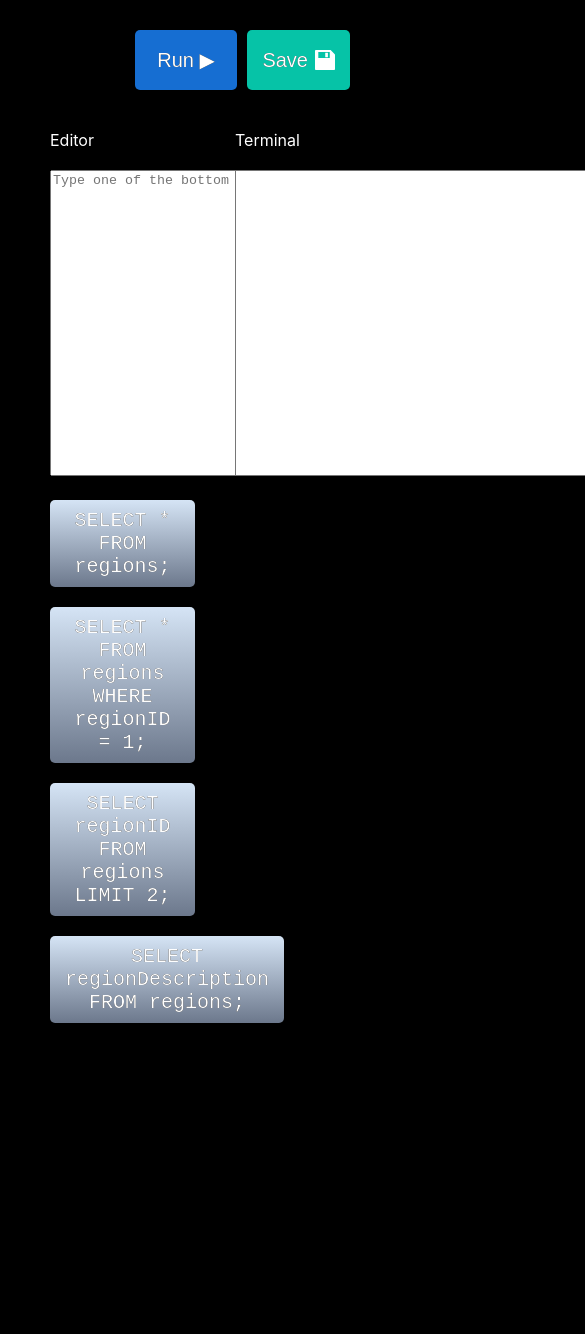
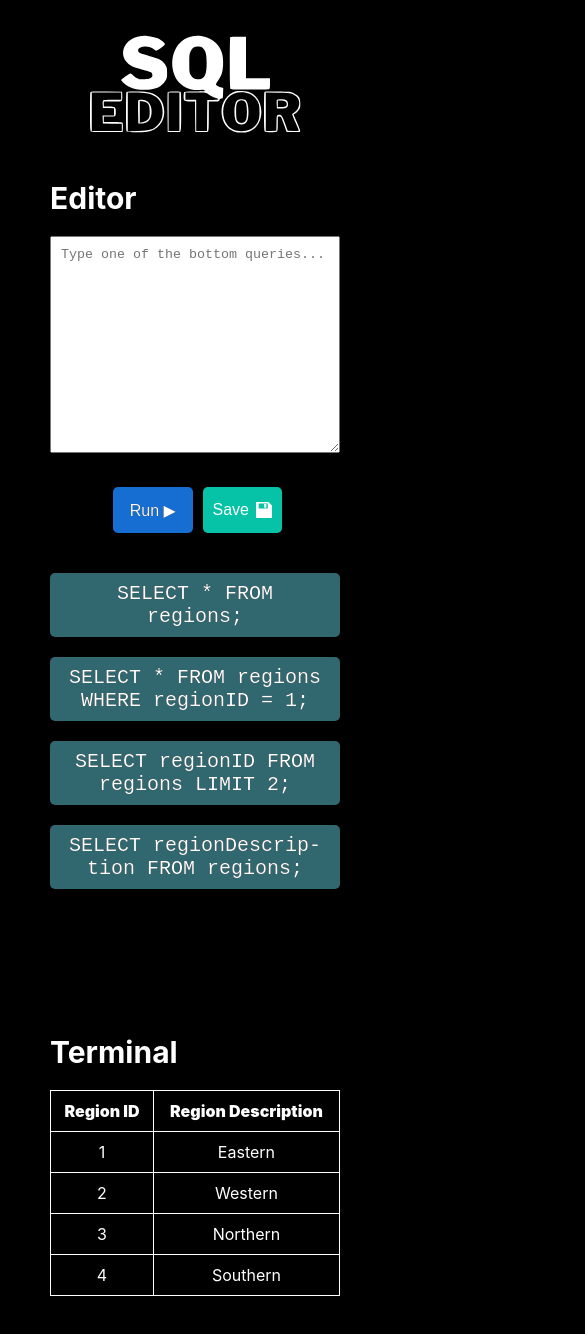
Before and after one commit to ishita-chandra/SQL-Editor, a React (Create React App) app: page / in a window 390 px wide. Shown: the top 1334 px of the page, 585 px wide, since content can reach past the window. Before the commit the page ends 1063 px from the top, so only its background shows below. Built offline with nearby package versions, Linux system fonts and the light colour scheme.

Commit message:
added functionalities and responsiveness

```diff
--- a/public/index.html
+++ b/public/index.html
@@ -4,6 +4,9 @@
     <meta charset="utf-8" />
     <link rel="icon" href="%PUBLIC_URL%/favicon.ico" />
     <meta name="viewport" content="width=device-width, initial-scale=1" />
+    <link rel="preconnect" href="https://fonts.googleapis.com">
+<link rel="preconnect" href="https://fonts.gstatic.com" crossorigin>
+<link href="https://fonts.googleapis.com/css2?family=Libre+Franklin:wght@600;700;800&display=swap" rel="stylesheet">
     <meta name="theme-color" content="#000000" />
     <meta
       name="description"
--- a/src/App.css
+++ b/src/App.css
@@ -8,84 +8,44 @@ body{
 
 .SQL{
   display:flex;
+  justify-content:space-around;
 }
 
-.button{
-  display:flex;
-  justify-content:right;
-}
-.save-svg{
-  height:20px;
-  fill:white !important;
-  margin: 10px 5px 10px 7px;
+
+
+.heading{
+  font-size:30px;
+  font-weight:bold;
+  color: #fff;
 }
 
-.BUTTON_Run {
-  width:102.59px;
-  -webkit-border-radius: 20px;
-  -moz-border-radius: 20px;
-  border-radius: 5px;
-  color: #FFFFFF;
-  font-family: Arial;
-  font-size: 20px;
-  font-weight: 100;
-  padding: 10px;
-  background-color: #166ED2;
+.SQL-svg{
+width:300px;
+margin:0;
+margin-top:10px;
+margin-bottom:10px;
+}
+.SQL-svg-container{
 
-  text-shadow: 0 0 0 #000000;
-  border: solid #337FED 0;
-  text-decoration: none;
-  display: inline-block;
-  cursor: pointer;
-  text-align: center;
+  display:flex;
+  justify-content:center;
+  align-items:center;
+margin:0;
+height:150px;overflow:hidden;
+
 }
 
-.BUTTON_Run:hover {
-  border: solid #337FED 1px;
-  background: #1E62D0;
-  background-image: -webkit-linear-gradient(top, #1E62D0, #3D94F6);
-  background-image: -moz-linear-gradient(top, #1E62D0, #3D94F6);
-  background-image: -ms-linear-gradient(top, #1E62D0, #3D94F6);
-  background-image: -o-linear-gradient(top, #1E62D0, #3D94F6);
-  background-image: -webkit-gradient(to bottom, #1E62D0, #3D94F6);
-  -webkit-border-radius: 20px;
-  -moz-border-radius: 20px;
-  border-radius: 5px;
-  text-decoration: none;
+
+@media(max-width:500px){
+  .SQL{
+  display:block;}
+
 }
- .BUTTON_Save {
-   display:flex;
-   align-items:center;
-  -webkit-border-radius: 20px;
-  -moz-border-radius: 20px;
-  border-radius: 5px;
-  color: #FFFFFF;
-  font-family: Arial;
-  font-size: 20px;
-  font-weight: 100;
-  margin-left: 0;
-  padding: 10px 10px 10px 15px;
-  background-color: #06C3A7;
+@media (max-width:350px) {
+  #root{
+      margin-left:0;
+      margin-right:0;
+  }
 
 
-  text-shadow: 0 0 0 #000000;
-  border: solid #337FED 0;
-  text-decoration: none;
-  /* display: inline-block; */
-  cursor: pointer;
-  text-align: center;
 }
-
-.BUTTON_Save:hover {
-  border: solid #337FED 0;
-  background: #1eac97;
-  background-image: -webkit-linear-gradient(top, #3C8809, #14B64C);
-  background-image: -moz-linear-gradient(top, #3C8809, #14B64C);
-  background-image: -ms-linear-gradient(top, #3C8809, #14B64C);
-  background-image: -o-linear-gradient(top, #3C8809, #14B64C);
-  background-image: -webkit-gradient(to bottom, #3C8809, #14B64C);
-  -webkit-border-radius: 20px;
-  -moz-border-radius: 20px;
-  border-radius: 5px;
-  text-decoration: none;
-}
--- a/src/App.js
+++ b/src/App.js
@@ -1,19 +1,44 @@
-import save from './assets/save.svg';
+import sql from './assets/SQL.svg';
 import './App.css';
 import Editor from './components/editor/Editor'
 import Terminal from './components/terminal/Terminal'
+import {useState} from 'react'
+import React from 'react'
+import{map} from './constants'
+
+
 
 
 function App() {
+  const [text,setText]=useState("")
+  const [query,setQuery]=useState("SELECT * FROM regions;")
+  function handleClick1()
+  {
+    let updatedText=text.trim()
+    if(updatedText in map)
+    {
+      setQuery(updatedText);
+    }
+    else{
+      alert(" Please select the below mentioned queries only")
+    }
+  }
+
   return (
     <>
-    <div className="button">
-      <button className="BUTTON_Run">Run ▶</button>
-      <button className="BUTTON_Save">Save<img className="save-svg" src={save}/> </button>
+    <div className="SQL-svg-container">
+    <img className="SQL-svg" src={sql}/>
     </div>
+    {/* <div className="button">
+      <button className="BUTTON_Run" onClick={handleClick1}>Run ▶</button>
+      <button className="BUTTON_Save" onClick={()=>window.print()}>Save<img className="save-svg" src={save}/> </button>
+    </div> */}
     <div className="SQL">
-      <Editor/>
-      <Terminal/>
+
+      <Editor setQuery={setQuery} text={text} setText={setText} handleClick={handleClick1}/>
+
+
+      <Terminal query={query}/>
     </div>
     </>
   );
--- a/src/components/editor/Editor.css
+++ b/src/components/editor/Editor.css
@@ -1,44 +1,136 @@
 .editor{
-    width: 50%;
+    width: 48%;
     min-height: 100vh;
     color: #fff;
 }
+
+.button{
+    display:flex;
+    justify-content:right;
+    margin-bottom:20px;
+  }
+  .save-svg{
+    height:16px;
+    fill:white !important;
+    margin: 10px 5px 10px 7px;
+  }
+
 .BUTTON_AVN {
-    background: #31676f;;
-    background-image: -webkit-linear-gradient(top, #D5E4F5, #6C788C);
-    background-image: -moz-linear-gradient(top, #D5E4F5, #6C788C);
-    background-image: -ms-linear-gradient(top, #D5E4F5, #6C788C);
-    background-image: -o-linear-gradient(top, #D5E4F5, #6C788C);
-    background-image: -webkit-gradient(to bottom, #D5E4F5, #6C788C);
-    -webkit-border-radius: 5px;
-    -moz-border-radius: 5px;
+    background: #31676f;
     border-radius: 5px;
     color: #fff;
     font-family: "Courier New" ;
     font-size: 20px;
     font-weight: 100;
     padding: 9px 15px;
-    -webkit-box-shadow: 0 2px 5px 0 #605f5f;
-    -moz-box-shadow: 0 0 0 0 #000000;
     box-shadow: 0 0 0 0 #000000;
+    text-shadow: 0 0 0 #000000;
+    border: solid #337FED 0;
+    text-decoration: none;
+    display: inline-block;
+    text-align: center;
+    hyphens: auto;
+ }
+
+
+ .BUTTON_AVN:hover {
+    border-radius: 5px;
+    text-decoration: none;
+    background: #27565d;
+ }
+ .text{
+     font-family:"Courier New";
+     width: calc(100% - 20px);
+     font-weight: bold;
+     padding:10px;
+     box-sizing: border-box;
+ }
+ .text::-webkit-input-placeholder {
+    font-weight: lighter;
+
+}
+.text::-moz-placeholder {
+    font-weight: lighter;
+
+}
+.text::-ms-input-placeholder {
+    font-weight: lighter;
+
+}
+
+
+.BUTTON_Run {
+    width:79.47px;
+    border-radius: 5px;
+    color: #FFFFFF;
+    font-size: 16px;
+    font-weight: 100;
+
+    background-color: #166ED2;
+
     text-shadow: 0 0 0 #000000;
     border: solid #337FED 0;
     text-decoration: none;
     display: inline-block;
     cursor: pointer;
     text-align: center;
- }
+  }
 
- .BUTTON_AVN:hover {
-    /* border: solid #337FED 1px;
-    background: #1E62D0; */
-    /* background-image: -webkit-linear-gradient(top, #1E62D0, #3D94F6);
-    background-image: -moz-linear-gradient(top, #1E62D0, #3D94F6);
-    background-image: -ms-linear-gradient(top, #1E62D0, #3D94F6);
-    background-image: -o-linear-gradient(top, #1E62D0, #3D94F6);
-    background-image: -webkit-gradient(to bottom, #1E62D0, #3D94F6); */
-    -webkit-border-radius: 5px;
-    -moz-border-radius: 20px;
+  .BUTTON_Run:hover {
+    border: solid #337FED 1px;
+    background: #1E62D0;
     border-radius: 5px;
     text-decoration: none;
- }
+  }
+   .BUTTON_Save {
+     display:flex;
+     align-items:center;
+    border-radius: 5px;
+    color: #FFFFFF;
+    font-size: 16px;
+    font-weight: 100;
+    margin-left: 0;
+    margin-right:5px;
+     padding: 5px 5px 5px 10px;
+    background-color: #06C3A7;
+    border: solid #337FED 0;
+    text-decoration: none;
+    /* display: inline-block; */
+    cursor: pointer;
+    text-align: center;
+  }
+
+  .BUTTON_Save:hover {
+    border: solid #337FED 0;
+    background: #1eac97;
+
+    border-radius: 5px;
+    text-decoration: none;
+  }
+
+
+
+
+@media (max-width:500px) {
+    .editor{
+        width:unset;
+    }
+    .BUTTON_AVN{
+        width:calc(100% - 20px);
+    }
+    .button{
+        justify-content:center;
+
+      }
+}
+@media (max-width:350px) {
+    .editor{
+        margin-left:0;
+        margin-right:0;
+    }
+
+.BUTTON_Run,.BUTTON_Save{
+    font-size:14px;
+
+  }
+  }
--- a/src/components/editor/Editor.js
+++ b/src/components/editor/Editor.js
@@ -1,25 +1,78 @@
-import React,{useRef} from 'react'
+import React from 'react'
 import './Editor.css'
-function Editor() {
-  const textRef=useRef(null)
-  const obj=['create','where','select','from','limit']
+import {q1,q2,q3,q4} from '../../constants'
+import save from '../../assets/save.svg';
 
 
 
-  function handleClick1(){}
-  function handleClick2(){}
-  function handleClick3(){}
-  function handleClick4(){}
+function Editor({setQuery,text,setText,handleClick}) {
+
+  const obj = ['create', 'where', 'select', 'from', 'limit']
+
+  const handleMyChange = (e) => {
+    const query = e.target.value;
+    if (!query)
+    {setText("")
+     return;}
+
+    const queryArr = query.split(" ");
+
+    const lastItem = queryArr[queryArr.length - 1];
+    const updatedQueryArr = queryArr.map((ele) => {
+      if (obj.includes(ele.toLowerCase())) return ele.toUpperCase();
+      return ele;
+    });
+
+    updatedQueryArr[updatedQueryArr.length - 1] = lastItem;
+    //e.target.value = updatedQueryArr.join(" ");
+    setText(updatedQueryArr.join(" "))
+  }
+
+  // function handleChange(e) {
+  //   var query=e.target.value;
+  //   if(!query) return;
+
+  //   var que=query.split(" ");
+  //   var last=que[que.length-1]
+
+  //   que.forEach(function (q){
+  //     if(q!==last && obj.includes(q.toLowerCase())){
+  //       q=q.toUpperCase()
+  //     }
+
+  //   })
+
+  //   e.target.value=ans
+  // }
+
+
+  function handleClick1() {
+    setQuery(q1)
+   }
+  function handleClick2() {
+    setQuery(q2)
+   }
+  function handleClick3() {
+    setQuery(q3)
+   }
+  function handleClick4() {
+    setQuery(q4)
+  }
+
   return (
-      <>
-    <div className="editor">
-        <p>Editor</p>
-    <textarea ref={textRef} className="text" placeholder="Type one of the bottom queries..." rows={20} cols={90} ></textarea>
-    <button className="BUTTON_AVN" onClick={handleClick1}> SELECT * FROM regions; </button>
-    <button className="BUTTON_AVN" onClick={handleClick2}> SELECT * FROM regions WHERE regionID = 1;</button>
-    <button className="BUTTON_AVN" onClick={handleClick3}> SELECT regionID FROM regions LIMIT 2; </button>
-    <button className="BUTTON_AVN" onClick={handleClick4}> SELECT regionDescription FROM regions;</button>
+    <>
+      <div className="editor">
+        <p className="heading">Editor</p>
+        <textarea value={text} className="text" placeholder="Type one of the bottom queries..." rows={13} onChange={handleMyChange} ></textarea>
+        <div className="button">
+      <button className="BUTTON_Run" onClick={handleClick}>Run ▶</button>
+      <button className="BUTTON_Save" onClick={()=>window.print()}>Save<img className="save-svg" src={save}/> </button>
     </div>
+        <button className="BUTTON_AVN" onClick={handleClick1}> {q1} </button>
+        <button className="BUTTON_AVN" onClick={handleClick2}> {q2}</button>
+        <button className="BUTTON_AVN" onClick={handleClick3}> {q3} </button>
+        <button className="BUTTON_AVN" onClick={handleClick4}> {q4}</button>
+      </div>
     </>
   )
 }
--- /dev/null
+++ b/src/components/table/table.css
@@ -0,0 +1,17 @@
+table, th, td {
+    border: 1px solid white;
+    border-collapse: collapse;
+    padding:10px;
+    text-align: center;
+
+
+  }
+  th{
+    font-weight:900;
+  }
+  table{
+width:calc(100% - 20px);
+      padding-top:5px;
+      margin:20px 10px 0 10px;
+
+  }
--- /dev/null
+++ b/src/components/table/table.js
@@ -0,0 +1,30 @@
+import React from 'react'
+import './table.css'
+
+// ["RegionId", "Region"]
+function table(props) {
+  return (
+
+        <table>
+			{/* Header  */}
+            <tr>
+				{props.headers.map(function(h){
+					return <th>{h}</th>
+				})}
+			</tr>
+
+			{/* Rows  */}
+        	{props.data.map(function(t){
+        	    return (
+					<tr>
+						{t.map(function(k){
+						return <td>{k}</td>
+						})}
+					</tr>
+				)})}
+        </table>
+
+  )
+}
+
+export default table
--- a/src/components/terminal/Terminal.css
+++ b/src/components/terminal/Terminal.css
@@ -1,6 +1,20 @@
 .terminal{
-    width: 50%;
+    width: 48%;
     min-height: 100vh;
     color: #fff;
 
 }
+@media (max-width:500px) {
+    .terminal{
+        width:unset;
+
+    }
+
+}
+@media (max-width:350px) {
+    .terminal{
+        margin-left:0;
+        margin-right:0;
+    }
+
+}
--- a/src/components/terminal/Terminal.js
+++ b/src/components/terminal/Terminal.js
@@ -1,13 +1,18 @@
 import React from 'react'
 import './Terminal.css'
+import { map } from '../../constants'
+import Table from '../../components/table/table'
 
-function Terminal() {
+function Terminal(props) {
+  const data = map[props.query];
   return (
     <div className="terminal">
 
-    <p>Terminal</p>
-    <textarea className="text" rows={20} cols={90}>
-    </textarea></div>
+      <p className="heading">Terminal</p>
+      {/* <textarea className="text" rows={20} cols={80}> */}
+      {/* </textarea> */}
+      <Table headers={data.headers} data={data.data} />
+    </div>
   )
 }
 
--- /dev/null
+++ b/src/constants.js
@@ -0,0 +1,31 @@
+const q1 = "SELECT * FROM regions;"
+const q2 = "SELECT * FROM regions WHERE regionID = 1;"
+const q3 = "SELECT regionID FROM regions LIMIT 2;"
+const q4 = "SELECT regionDescription FROM regions;"
+const data1={
+    id:1,
+    headers:["Region ID","Region Description"],
+    data:[[1,"Eastern"],[2,"Western"],[3,"Northern"],[4,"Southern"]]
+}
+const data2={
+    id:1,
+    headers:["Region ID","Region Description"],
+    data:[[1,"Eastern"]]
+}
+const data3={
+    id:1,
+    headers:["Region ID","Region Description"],
+    data:[[1,"Eastern"],[2,"Western"]]
+}
+const data4={
+    id:1,
+    headers:["Region Description"],
+    data:[["Eastern"],["Western"],["Northern"],["Southern"]]
+}
+const map = {
+[q1]:data1,
+[q2]:data2,
+[q3]:data3,
+[q4]:data4,
+}
+export {q1,q2,q3,q4,map}
```
Also changed, not shown: src/assets/SQL.svg (added).
